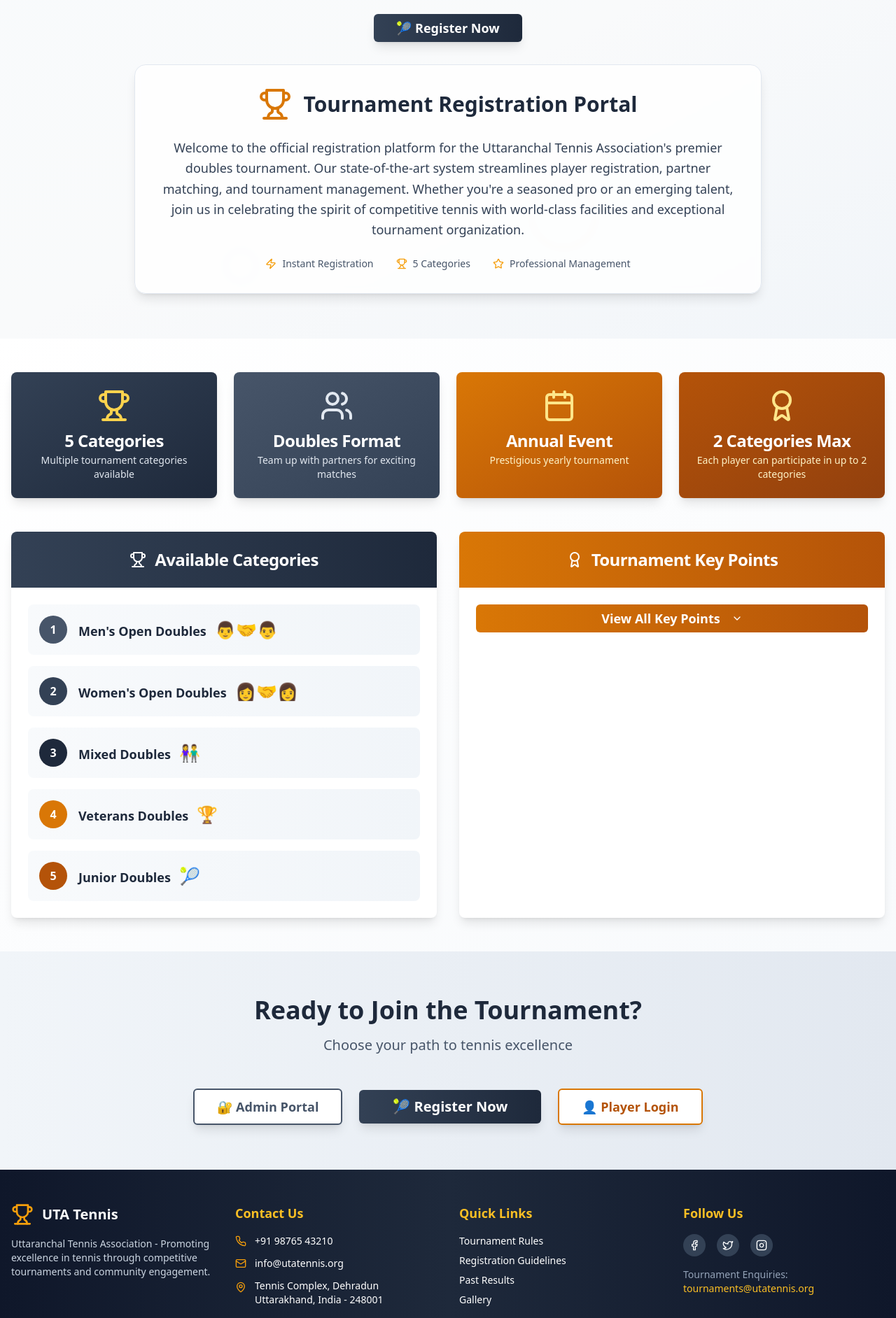
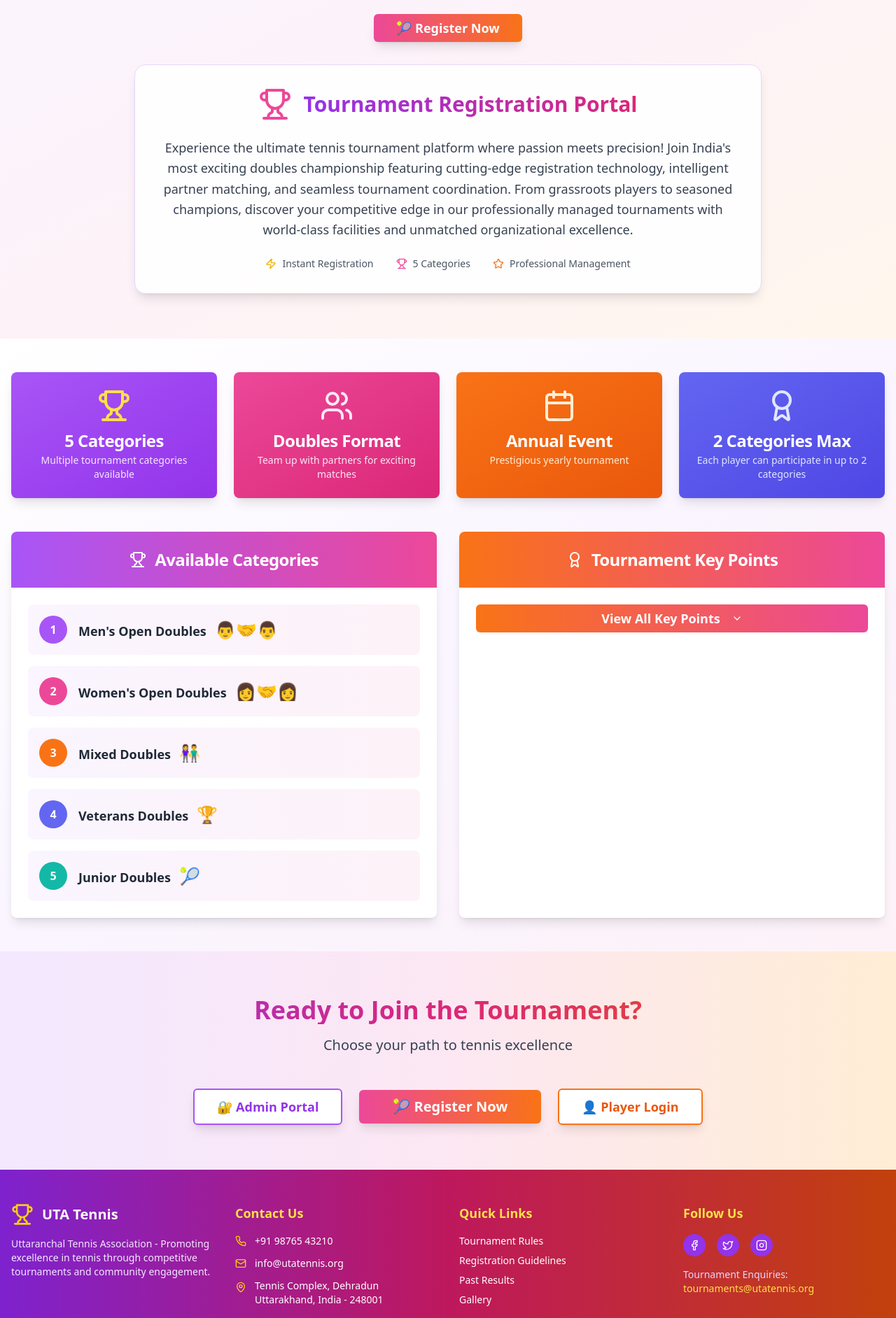
Before and after one commit to pranav22-stack/utta-tennis-rally-hub, a React (Vite) app: page / in a window 1280 px wide. Shown: the part 256-2140 px from the top of the page at 70% size. Built offline with nearby package versions, Linux system fonts and the light colour scheme.

Commit message:
Refactor UI and update description
- Enhanced UI with vibrant colors and consistent design across all pages.
- Modified the website description for improved messaging.

```diff
--- a/src/components/Footer.tsx
+++ b/src/components/Footer.tsx
@@ -3,16 +3,16 @@ import { Phone, Mail, MapPin, Trophy, Facebook, Twitter, Instagram } from "lucid
 
 export const Footer = () => {
   return (
-    <footer id="footer-section" className="bg-gradient-to-r from-slate-900 via-slate-800 to-slate-900 text-white">
+    <footer id="footer-section" className="bg-gradient-to-r from-purple-700 via-pink-700 to-orange-700 text-white">
       <div className="container mx-auto px-4 py-12">
         <div className="grid md:grid-cols-4 gap-8">
           {/* Organization Info */}
           <div className="space-y-4">
             <div className="flex items-center space-x-3">
-              <Trophy className="h-8 w-8 text-amber-500" />
+              <Trophy className="h-8 w-8 text-yellow-400" />
               <h3 className="text-xl font-bold">UTA Tennis</h3>
             </div>
-            <p className="text-slate-300 text-sm">
+            <p className="text-purple-100 text-sm">
               Uttaranchal Tennis Association - Promoting excellence in tennis through
               competitive tournaments and community engagement.
             </p>
@@ -20,18 +20,18 @@ export const Footer = () => {
 
           {/* Contact Info */}
           <div className="space-y-4">
-            <h4 className="text-lg font-semibold text-amber-400">Contact Us</h4>
+            <h4 className="text-lg font-semibold text-yellow-300">Contact Us</h4>
             <div className="space-y-3 text-sm">
               <div className="flex items-center space-x-3">
-                <Phone className="h-4 w-4 text-amber-500" />
+                <Phone className="h-4 w-4 text-yellow-400" />
                 <span>+91 98765 43210</span>
               </div>
               <div className="flex items-center space-x-3">
-                <Mail className="h-4 w-4 text-amber-500" />
+                <Mail className="h-4 w-4 text-yellow-400" />
                 <span>info@utatennis.org</span>
               </div>
               <div className="flex items-start space-x-3">
-                <MapPin className="h-4 w-4 text-amber-500 mt-1" />
+                <MapPin className="h-4 w-4 text-yellow-400 mt-1" />
                 <span>Tennis Complex, Dehradun<br />Uttarakhand, India - 248001</span>
               </div>
             </div>
@@ -39,38 +39,38 @@ export const Footer = () => {
 
           {/* Quick Links */}
           <div className="space-y-4">
-            <h4 className="text-lg font-semibold text-amber-400">Quick Links</h4>
+            <h4 className="text-lg font-semibold text-yellow-300">Quick Links</h4>
             <div className="space-y-2 text-sm">
-              <a href="#" className="block hover:text-amber-400 transition-colors">Tournament Rules</a>
-              <a href="#" className="block hover:text-amber-400 transition-colors">Registration Guidelines</a>
-              <a href="#" className="block hover:text-amber-400 transition-colors">Past Results</a>
-              <a href="#" className="block hover:text-amber-400 transition-colors">Gallery</a>
+              <a href="#" className="block hover:text-yellow-300 transition-colors">Tournament Rules</a>
+              <a href="#" className="block hover:text-yellow-300 transition-colors">Registration Guidelines</a>
+              <a href="#" className="block hover:text-yellow-300 transition-colors">Past Results</a>
+              <a href="#" className="block hover:text-yellow-300 transition-colors">Gallery</a>
             </div>
           </div>
 
           {/* Social Media */}
           <div className="space-y-4">
-            <h4 className="text-lg font-semibold text-amber-400">Follow Us</h4>
+            <h4 className="text-lg font-semibold text-yellow-300">Follow Us</h4>
             <div className="flex space-x-4">
-              <a href="#" className="p-2 bg-slate-700 rounded-full hover:bg-amber-600 transition-colors">
+              <a href="#" className="p-2 bg-purple-600 rounded-full hover:bg-yellow-500 transition-colors">
                 <Facebook className="h-4 w-4" />
               </a>
-              <a href="#" className="p-2 bg-slate-700 rounded-full hover:bg-amber-600 transition-colors">
+              <a href="#" className="p-2 bg-purple-600 rounded-full hover:bg-yellow-500 transition-colors">
                 <Twitter className="h-4 w-4" />
               </a>
-              <a href="#" className="p-2 bg-slate-700 rounded-full hover:bg-amber-600 transition-colors">
+              <a href="#" className="p-2 bg-purple-600 rounded-full hover:bg-yellow-500 transition-colors">
                 <Instagram className="h-4 w-4" />
               </a>
             </div>
-            <div className="text-sm text-slate-400">
+            <div className="text-sm text-purple-200">
               <p>Tournament Enquiries:</p>
-              <p className="text-amber-400">tournaments@utatennis.org</p>
+              <p className="text-yellow-300">tournaments@utatennis.org</p>
             </div>
           </div>
         </div>
 
         {/* Bottom Bar */}
-        <div className="border-t border-slate-700 mt-8 pt-8 text-center text-sm text-slate-400">
+        <div className="border-t border-purple-500 mt-8 pt-8 text-center text-sm text-purple-200">
           <p>&copy; 2024 Uttaranchal Tennis Association. All rights reserved.</p>
         </div>
       </div>
--- a/src/components/Header.tsx
+++ b/src/components/Header.tsx
@@ -36,12 +36,12 @@ export const Header = ({ onNavigate }: HeaderProps) => {
   };
 
   return (
-    <header className="bg-gradient-to-r from-slate-800 via-slate-700 to-slate-800 text-white shadow-lg sticky top-0 z-50">
+    <header className="bg-gradient-to-r from-purple-600 via-pink-600 to-orange-600 text-white shadow-lg sticky top-0 z-50">
       <div className="container mx-auto px-4">
         <div className="flex items-center justify-between h-16">
           {/* Logo */}
           <div className="flex items-center space-x-3">
-            <Trophy className="h-8 w-8 text-amber-400" />
+            <Trophy className="h-8 w-8 text-yellow-300" />
             <h1 className="text-xl font-bold">UTA Tennis</h1>
           </div>
 
--- a/src/components/HeroSection.tsx
+++ b/src/components/HeroSection.tsx
@@ -8,32 +8,32 @@ interface HeroSectionProps {
 
 export const HeroSection = ({ onRegisterClick }: HeroSectionProps) => {
   return (
-    <div className="relative bg-gradient-to-br from-slate-50 via-gray-50 to-slate-100 py-16 overflow-hidden">
+    <div className="relative bg-gradient-to-br from-purple-50 via-pink-50 to-orange-50 py-16 overflow-hidden">
       {/* Background Pattern */}
-      <div className="absolute inset-0 opacity-10">
-        <div className="absolute top-10 left-10 w-20 h-20 border-4 border-slate-600 rounded-full"></div>
-        <div className="absolute top-32 right-20 w-16 h-16 border-4 border-amber-600 rounded-full"></div>
-        <div className="absolute bottom-20 left-1/4 w-12 h-12 border-4 border-slate-500 rounded-full"></div>
-        <div className="absolute bottom-32 right-1/3 w-24 h-24 border-4 border-amber-500 rounded-full"></div>
+      <div className="absolute inset-0 opacity-20">
+        <div className="absolute top-10 left-10 w-20 h-20 border-4 border-purple-400 rounded-full"></div>
+        <div className="absolute top-32 right-20 w-16 h-16 border-4 border-pink-400 rounded-full"></div>
+        <div className="absolute bottom-20 left-1/4 w-12 h-12 border-4 border-orange-400 rounded-full"></div>
+        <div className="absolute bottom-32 right-1/3 w-24 h-24 border-4 border-purple-500 rounded-full"></div>
       </div>
 
       <div className="container mx-auto px-4 text-center relative z-10">
         {/* Catchy Tennis Phrase */}
         <div className="mb-8">
-          <h1 className="text-5xl md:text-7xl font-extrabold bg-gradient-to-r from-slate-700 via-slate-800 to-slate-900 bg-clip-text text-transparent mb-4">
+          <h1 className="text-5xl md:text-7xl font-extrabold bg-gradient-to-r from-purple-600 via-pink-600 to-orange-600 bg-clip-text text-transparent mb-4">
             SERVE. RALLY. CONQUER.
           </h1>
-          <div className="flex items-center justify-center space-x-4 text-2xl md:text-3xl text-slate-700 mb-6">
-            <Star className="h-8 w-8 text-amber-500" />
+          <div className="flex items-center justify-center space-x-4 text-2xl md:text-3xl text-gray-700 mb-6">
+            <Star className="h-8 w-8 text-yellow-500" />
             <span className="font-bold">Where Champions Are Made</span>
-            <Star className="h-8 w-8 text-amber-500" />
+            <Star className="h-8 w-8 text-yellow-500" />
           </div>
 
           {/* Register Button After Phrase */}
           <div className="mb-8">
             <Button
               onClick={onRegisterClick}
-              className="px-8 py-4 text-lg bg-gradient-to-r from-slate-700 to-slate-800 hover:from-slate-800 hover:to-slate-900 text-white shadow-lg hover:shadow-xl transition-all duration-300 font-bold transform hover:scale-105"
+              className="px-8 py-4 text-lg bg-gradient-to-r from-pink-500 to-orange-500 hover:from-pink-600 hover:to-orange-600 text-white shadow-lg hover:shadow-xl transition-all duration-300 font-bold transform hover:scale-105"
             >
               🎾 Register Now
             </Button>
@@ -42,29 +42,29 @@ export const HeroSection = ({ onRegisterClick }: HeroSectionProps) => {
 
         {/* Website Description */}
         <div className="max-w-4xl mx-auto">
-          <div className="bg-white/80 backdrop-blur-sm rounded-2xl p-8 shadow-lg border border-slate-200">
+          <div className="bg-white/90 backdrop-blur-sm rounded-2xl p-8 shadow-lg border border-purple-200">
             <div className="flex items-center justify-center mb-6">
-              <Trophy className="h-12 w-12 text-amber-600 mr-4" />
-              <h2 className="text-3xl font-bold text-slate-800">Tournament Registration Portal</h2>
+              <Trophy className="h-12 w-12 text-pink-500 mr-4" />
+              <h2 className="text-3xl font-bold bg-gradient-to-r from-purple-600 to-pink-600 bg-clip-text text-transparent">Tournament Registration Portal</h2>
             </div>
-            <p className="text-lg text-slate-700 leading-relaxed">
-              Welcome to the official registration platform for the Uttaranchal Tennis Association's
-              premier doubles tournament. Our state-of-the-art system streamlines player registration,
-              partner matching, and tournament management. Whether you're a seasoned pro or an emerging
-              talent, join us in celebrating the spirit of competitive tennis with world-class facilities
-              and exceptional tournament organization.
+            <p className="text-lg text-gray-700 leading-relaxed">
+              Experience the ultimate tennis tournament platform where passion meets precision!
+              Join India's most exciting doubles championship featuring cutting-edge registration technology,
+              intelligent partner matching, and seamless tournament coordination. From grassroots players
+              to seasoned champions, discover your competitive edge in our professionally managed tournaments
+              with world-class facilities and unmatched organizational excellence.
             </p>
-            <div className="flex items-center justify-center mt-6 space-x-8 text-sm text-slate-600">
+            <div className="flex items-center justify-center mt-6 space-x-8 text-sm text-gray-600">
               <div className="flex items-center">
-                <Zap className="h-4 w-4 text-amber-500 mr-2" />
+                <Zap className="h-4 w-4 text-yellow-500 mr-2" />
                 <span>Instant Registration</span>
               </div>
               <div className="flex items-center">
-                <Trophy className="h-4 w-4 text-amber-500 mr-2" />
+                <Trophy className="h-4 w-4 text-pink-500 mr-2" />
                 <span>5 Categories</span>
               </div>
               <div className="flex items-center">
-                <Star className="h-4 w-4 text-amber-500 mr-2" />
+                <Star className="h-4 w-4 text-orange-500 mr-2" />
                 <span>Professional Management</span>
               </div>
             </div>
--- a/src/components/TournamentInfo.tsx
+++ b/src/components/TournamentInfo.tsx
@@ -8,11 +8,11 @@ export const TournamentInfo = () => {
   const [showKeyPoints, setShowKeyPoints] = useState(false);
 
   const categories = [
-    { name: "Men's Open Doubles", icon: "👨‍🤝‍👨", color: "bg-slate-600" },
-    { name: "Women's Open Doubles", icon: "👩‍🤝‍👩", color: "bg-slate-700" },
-    { name: "Mixed Doubles", icon: "👫", color: "bg-slate-800" },
-    { name: "Veterans Doubles", icon: "🏆", color: "bg-amber-600" },
-    { name: "Junior Doubles", icon: "🎾", color: "bg-amber-700" },
+    { name: "Men's Open Doubles", icon: "👨‍🤝‍👨", color: "bg-purple-500" },
+    { name: "Women's Open Doubles", icon: "👩‍🤝‍👩", color: "bg-pink-500" },
+    { name: "Mixed Doubles", icon: "👫", color: "bg-orange-500" },
+    { name: "Veterans Doubles", icon: "🏆", color: "bg-indigo-500" },
+    { name: "Junior Doubles", icon: "🎾", color: "bg-teal-500" },
   ];
 
   const keyPoints = [
@@ -41,39 +41,39 @@ export const TournamentInfo = () => {
   ];
 
   return (
-    <div id="tournaments-section" className="py-12 bg-gradient-to-br from-white to-slate-50">
+    <div id="tournaments-section" className="py-12 bg-gradient-to-br from-white via-purple-50 to-pink-50">
       <div className="container mx-auto px-4">
         {/* Tournament Features */}
         <div className="grid md:grid-cols-2 lg:grid-cols-4 gap-6 mb-12">
-          <Card className="bg-gradient-to-br from-slate-700 to-slate-800 text-white border-0 shadow-lg hover:shadow-xl transition-shadow">
+          <Card className="bg-gradient-to-br from-purple-500 to-purple-600 text-white border-0 shadow-lg hover:shadow-xl transition-shadow">
             <CardHeader className="text-center">
-              <Trophy className="h-12 w-12 mx-auto mb-2 text-amber-300" />
+              <Trophy className="h-12 w-12 mx-auto mb-2 text-yellow-300" />
               <CardTitle className="text-white">5 Categories</CardTitle>
-              <CardDescription className="text-slate-200">Multiple tournament categories available</CardDescription>
+              <CardDescription className="text-purple-100">Multiple tournament categories available</CardDescription>
             </CardHeader>
           </Card>
 
-          <Card className="bg-gradient-to-br from-slate-600 to-slate-700 text-white border-0 shadow-lg hover:shadow-xl transition-shadow">
+          <Card className="bg-gradient-to-br from-pink-500 to-pink-600 text-white border-0 shadow-lg hover:shadow-xl transition-shadow">
             <CardHeader className="text-center">
-              <Users className="h-12 w-12 mx-auto mb-2 text-slate-200" />
+              <Users className="h-12 w-12 mx-auto mb-2 text-pink-100" />
               <CardTitle className="text-white">Doubles Format</CardTitle>
-              <CardDescription className="text-slate-200">Team up with partners for exciting matches</CardDescription>
+              <CardDescription className="text-pink-100">Team up with partners for exciting matches</CardDescription>
             </CardHeader>
           </Card>
 
-          <Card className="bg-gradient-to-br from-amber-600 to-amber-700 text-white border-0 shadow-lg hover:shadow-xl transition-shadow">
+          <Card className="bg-gradient-to-br from-orange-500 to-orange-600 text-white border-0 shadow-lg hover:shadow-xl transition-shadow">
             <CardHeader className="text-center">
-              <Calendar className="h-12 w-12 mx-auto mb-2 text-amber-200" />
+              <Calendar className="h-12 w-12 mx-auto mb-2 text-orange-100" />
               <CardTitle className="text-white">Annual Event</CardTitle>
-              <CardDescription className="text-amber-100">Prestigious yearly tournament</CardDescription>
+              <CardDescription className="text-orange-100">Prestigious yearly tournament</CardDescription>
             </CardHeader>
           </Card>
 
-          <Card className="bg-gradient-to-br from-amber-700 to-amber-800 text-white border-0 shadow-lg hover:shadow-xl transition-shadow">
+          <Card className="bg-gradient-to-br from-indigo-500 to-indigo-600 text-white border-0 shadow-lg hover:shadow-xl transition-shadow">
             <CardHeader className="text-center">
-              <Award className="h-12 w-12 mx-auto mb-2 text-amber-200" />
+              <Award className="h-12 w-12 mx-auto mb-2 text-indigo-100" />
               <CardTitle className="text-white">2 Categories Max</CardTitle>
-              <CardDescription className="text-amber-100">Each player can participate in up to 2 categories</CardDescription>
+              <CardDescription className="text-indigo-100">Each player can participate in up to 2 categories</CardDescription>
             </CardHeader>
           </Card>
         </div>
@@ -81,7 +81,7 @@ export const TournamentInfo = () => {
         <div className="grid md:grid-cols-2 gap-8">
           {/* Available Categories */}
           <Card className="shadow-lg border-0 bg-white">
-            <CardHeader className="bg-gradient-to-r from-slate-700 to-slate-800 text-white rounded-t-lg">
+            <CardHeader className="bg-gradient-to-r from-purple-500 to-pink-500 text-white rounded-t-lg">
               <CardTitle className="text-2xl text-center flex items-center justify-center">
                 <Trophy className="mr-3" />
                 Available Categories
@@ -90,12 +90,12 @@ export const TournamentInfo = () => {
             <CardContent className="p-6">
               <div className="space-y-4">
                 {categories.map((category, index) => (
-                  <div key={index} className="flex items-center p-4 rounded-lg bg-gradient-to-r from-slate-50 to-slate-100 hover:from-slate-100 hover:to-slate-200 transition-colors">
+                  <div key={index} className="flex items-center p-4 rounded-lg bg-gradient-to-r from-purple-50 to-pink-50 hover:from-purple-100 hover:to-pink-100 transition-colors">
                     <div className={`w-10 h-10 rounded-full ${category.color} flex items-center justify-center text-white font-bold mr-4`}>
                       {index + 1}
                     </div>
                     <div className="flex-1">
-                      <span className="text-lg font-semibold text-slate-800">{category.name}</span>
+                      <span className="text-lg font-semibold text-gray-800">{category.name}</span>
                       <span className="ml-3 text-2xl">{category.icon}</span>
                     </div>
                   </div>
@@ -106,7 +106,7 @@ export const TournamentInfo = () => {
 
           {/* Key Points Dropdown */}
           <Card className="shadow-lg border-0 bg-white">
-            <CardHeader className="bg-gradient-to-r from-amber-600 to-amber-700 text-white rounded-t-lg">
+            <CardHeader className="bg-gradient-to-r from-orange-500 to-pink-500 text-white rounded-t-lg">
               <CardTitle className="text-2xl text-center flex items-center justify-center">
                 <Award className="mr-3" />
                 Tournament Key Points
@@ -115,7 +115,7 @@ export const TournamentInfo = () => {
             <CardContent className="p-6">
               <Button
                 onClick={() => setShowKeyPoints(!showKeyPoints)}
-                className="w-full bg-gradient-to-r from-amber-600 to-amber-700 hover:from-amber-700 hover:to-amber-800 text-white py-4 text-lg font-semibold"
+                className="w-full bg-gradient-to-r from-orange-500 to-pink-500 hover:from-orange-600 hover:to-pink-600 text-white py-4 text-lg font-semibold"
               >
                 {showKeyPoints ? (
                   <>
@@ -131,11 +131,11 @@ export const TournamentInfo = () => {
               {showKeyPoints && (
                 <div className="mt-6 space-y-3 max-h-80 overflow-y-auto">
                   {keyPoints.map((point, index) => (
-                    <div key={index} className="flex items-start p-3 rounded-lg bg-gradient-to-r from-amber-50 to-amber-100 hover:from-amber-100 hover:to-amber-200 transition-colors">
-                      <div className="w-6 h-6 rounded-full bg-gradient-to-r from-amber-600 to-amber-700 flex items-center justify-center text-white text-sm font-bold mr-3 flex-shrink-0">
+                    <div key={index} className="flex items-start p-3 rounded-lg bg-gradient-to-r from-orange-50 to-pink-50 hover:from-orange-100 hover:to-pink-100 transition-colors">
+                      <div className="w-6 h-6 rounded-full bg-gradient-to-r from-orange-500 to-pink-500 flex items-center justify-center text-white text-sm font-bold mr-3 flex-shrink-0">
                         {index + 1}
                       </div>
-                      <span className="text-slate-700">{point}</span>
+                      <span className="text-gray-700">{point}</span>
                     </div>
                   ))}
                 </div>
--- a/src/pages/Index.tsx
+++ b/src/pages/Index.tsx
@@ -42,7 +42,7 @@ const Index = () => {
   }
 
   return (
-    <div className="min-h-screen bg-gradient-to-br from-slate-50 via-gray-50 to-slate-100">
+    <div className="min-h-screen bg-gradient-to-br from-purple-50 via-pink-50 to-orange-50">
       <Header onNavigate={handleNavigation} />
 
       <HeroSection onRegisterClick={handleRegisterClick} />
@@ -50,25 +50,25 @@ const Index = () => {
       <TournamentInfo />
 
       {/* Action Buttons Section */}
-      <div className="py-16 bg-gradient-to-r from-slate-100 to-slate-200">
+      <div className="py-16 bg-gradient-to-r from-purple-100 via-pink-100 to-orange-100">
         <div className="container mx-auto px-4">
           <div className="text-center mb-12">
-            <h2 className="text-4xl font-bold text-slate-800 mb-4">Ready to Join the Tournament?</h2>
-            <p className="text-xl text-slate-600">Choose your path to tennis excellence</p>
+            <h2 className="text-4xl font-bold bg-gradient-to-r from-purple-600 via-pink-600 to-orange-600 bg-clip-text text-transparent mb-4">Ready to Join the Tournament?</h2>
+            <p className="text-xl text-gray-700">Choose your path to tennis excellence</p>
           </div>
 
           <div className="flex flex-col sm:flex-row gap-6 justify-center items-center max-w-4xl mx-auto">
             <Button
               onClick={() => setActiveView('admin')}
               variant="outline"
-              className="w-full sm:w-auto px-8 py-6 text-lg border-2 border-slate-600 text-slate-600 hover:bg-slate-600 hover:text-white bg-white shadow-lg hover:shadow-xl transition-all duration-300 font-semibold"
+              className="w-full sm:w-auto px-8 py-6 text-lg border-2 border-purple-500 text-purple-600 hover:bg-purple-500 hover:text-white bg-white shadow-lg hover:shadow-xl transition-all duration-300 font-semibold"
             >
               🔐 Admin Portal
             </Button>
 
             <Button
               onClick={handleRegisterClick}
-              className="w-full sm:w-auto px-12 py-6 text-xl bg-gradient-to-r from-slate-700 to-slate-800 hover:from-slate-800 hover:to-slate-900 text-white shadow-lg hover:shadow-xl transition-all duration-300 font-bold transform hover:scale-105"
+              className="w-full sm:w-auto px-12 py-6 text-xl bg-gradient-to-r from-pink-500 to-orange-500 hover:from-pink-600 hover:to-orange-600 text-white shadow-lg hover:shadow-xl transition-all duration-300 font-bold transform hover:scale-105"
             >
               🎾 Register Now
             </Button>
@@ -76,7 +76,7 @@ const Index = () => {
             <Button
               onClick={() => setActiveView('user')}
               variant="outline"
-              className="w-full sm:w-auto px-8 py-6 text-lg border-2 border-amber-600 text-amber-700 hover:bg-amber-600 hover:text-white bg-white shadow-lg hover:shadow-xl transition-all duration-300 font-semibold"
+              className="w-full sm:w-auto px-8 py-6 text-lg border-2 border-orange-500 text-orange-600 hover:bg-orange-500 hover:text-white bg-white shadow-lg hover:shadow-xl transition-all duration-300 font-semibold"
             >
               👤 Player Login
             </Button>
```
Also changed, not shown: src/components/AdminLogin.tsx (+14 -12 lines), src/components/RegistrationForm.tsx (+7 -7 lines), src/components/UserDashboard.tsx (+23 -23 lines), src/components/UserLogin.tsx (+13 -11 lines).
